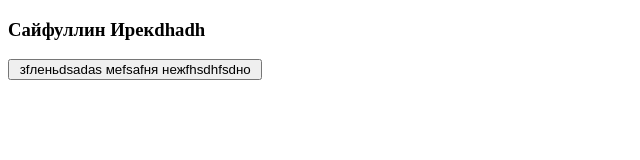
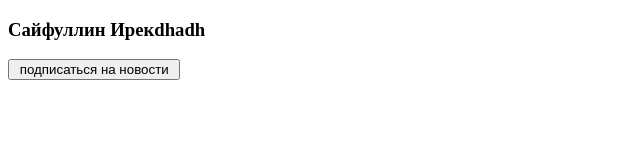
Before and after one commit to A1dar7/dom, a plain HTML site: page index.html in a window 1280 px wide. Shown: the whole page, without its empty margins (0-640 px from the left). Drawn offline with Linux system fonts and the light colour scheme.

Commit message:
Подписаться

```diff
--- a/index.html
+++ b/index.html
@@ -8,6 +8,6 @@
 </head>
 <body>
     <h3>Сайфуллин Ирекdhadh</h3>
-    <p><input type="button" value=" зfленьdsadas меfsafня нежfhsdhfsdно "></p>
+    <p><input type="button" value=" подписаться на новости "></p>
 </body>
 </html>
```
